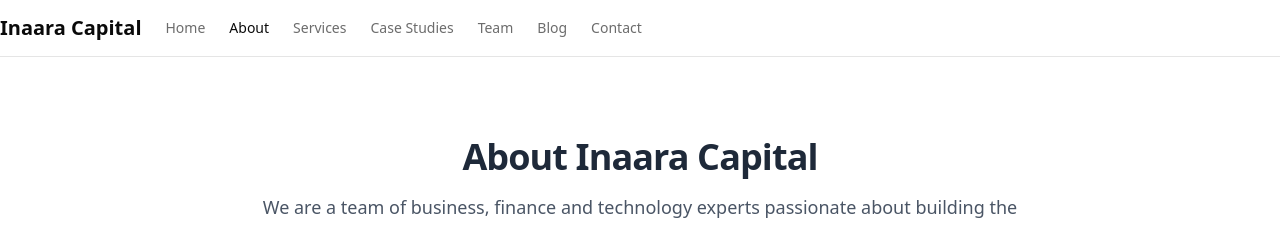
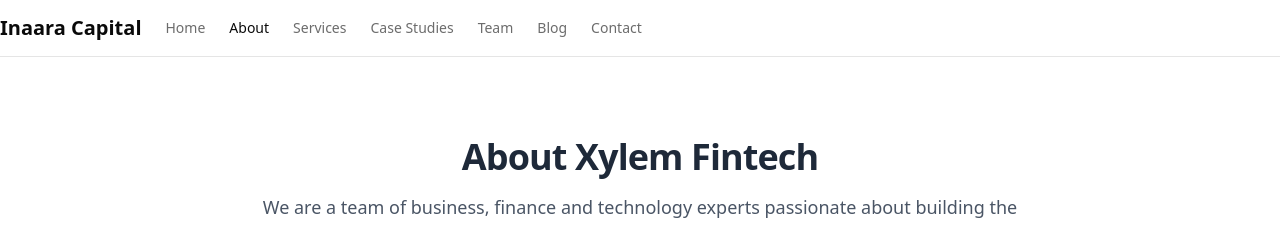
Before and after one commit to GazzaBru/rwa-token-exchange, a React (Vite) app: page /about in a window 1280 px wide. Shown: the top 226 px of the page. Built offline with nearby package versions, Linux system fonts and the light colour scheme.

Commit message:
Update About.tsx

```diff
--- a/src/pages/About.tsx
+++ b/src/pages/About.tsx
@@ -11,7 +11,7 @@
   return (
     <div className='container mx-auto py-20 px-4'>
       <div className='text-center mb-16'>
-        <h1 className='text-4xl font-bold tracking-tight'>About Inaara Capital</h1>
+        <h1 className='text-4xl font-bold tracking-tight'>About Xylem Fintech</h1>
         <p className='mt-4 text-lg text-gray-600 max-w-3xl mx-auto'>
           We are a team of business, finance and technology experts passionate about building the future of investment in Africa.
         </p>
```
